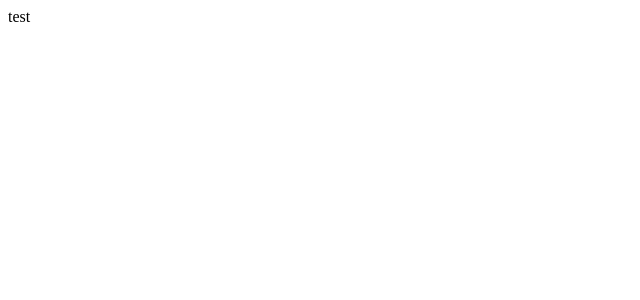
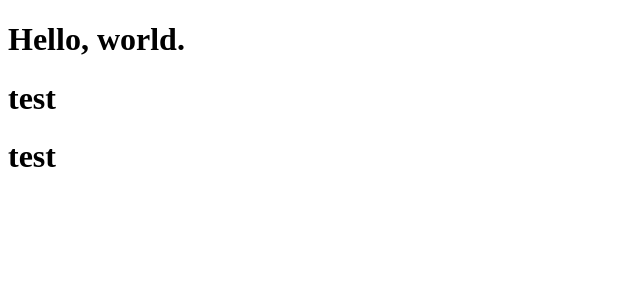
Before and after one commit to Venusta/react-tic-tac-toe, a React app: page / in a window 1280 px wide. Shown: the top 300 px of the page, without its empty margins (0-640 px from the left). Built offline with nearby package versions, Linux system fonts and the light colour scheme.

Commit message:
Very basic component

```diff
--- /dev/null
+++ b/src/components/TestComponent.jsx
@@ -0,0 +1,9 @@
+import React from "react";
+
+function TestComponent() {
+  return (
+    <h1>test</h1>
+  );
+}
+
+export default TestComponent;
--- a/src/components/TitleComponent.jsx
+++ /dev/null
@@ -1,12 +0,0 @@
-/* eslint-disable */
-import React, { Component } from "react";
-
-class TitleComponent extends Component {
-  render() {
-    return (
-      <div>test</div>
-    );
-  }
-}
-
-export default TitleComponent;
--- a/src/index.jsx
+++ b/src/index.jsx
@@ -1,12 +1,14 @@
-/* eslint-disable */
 import React from "react";
 import ReactDOM from "react-dom";
-import TitleComponent from "./components/TitleComponent";
+import TestComponent from "./components/TestComponent";
 
 function Root() {
   return (
-    <h1>Hello, world.</h1> ,
-    <TitleComponent />
+    <div>
+      <h1>Hello, world.</h1>
+      <TestComponent />
+      <TestComponent />
+    </div>
   );
 }
 
--- a/webpack.config.js
+++ b/webpack.config.js
@@ -65,6 +65,11 @@ module.exports = {
     filename: "js/[name].[hash].js",
   },
 
+  resolve: {
+    extensions: [".js", ".jsx"],
+    mainFields: ["browser", "module", "main"],
+  },
+
   // Determine how the different types of modules will be treated.
   // https://webpack.js.org/configuration/module
   // https://webpack.js.org/concepts#loaders
```
